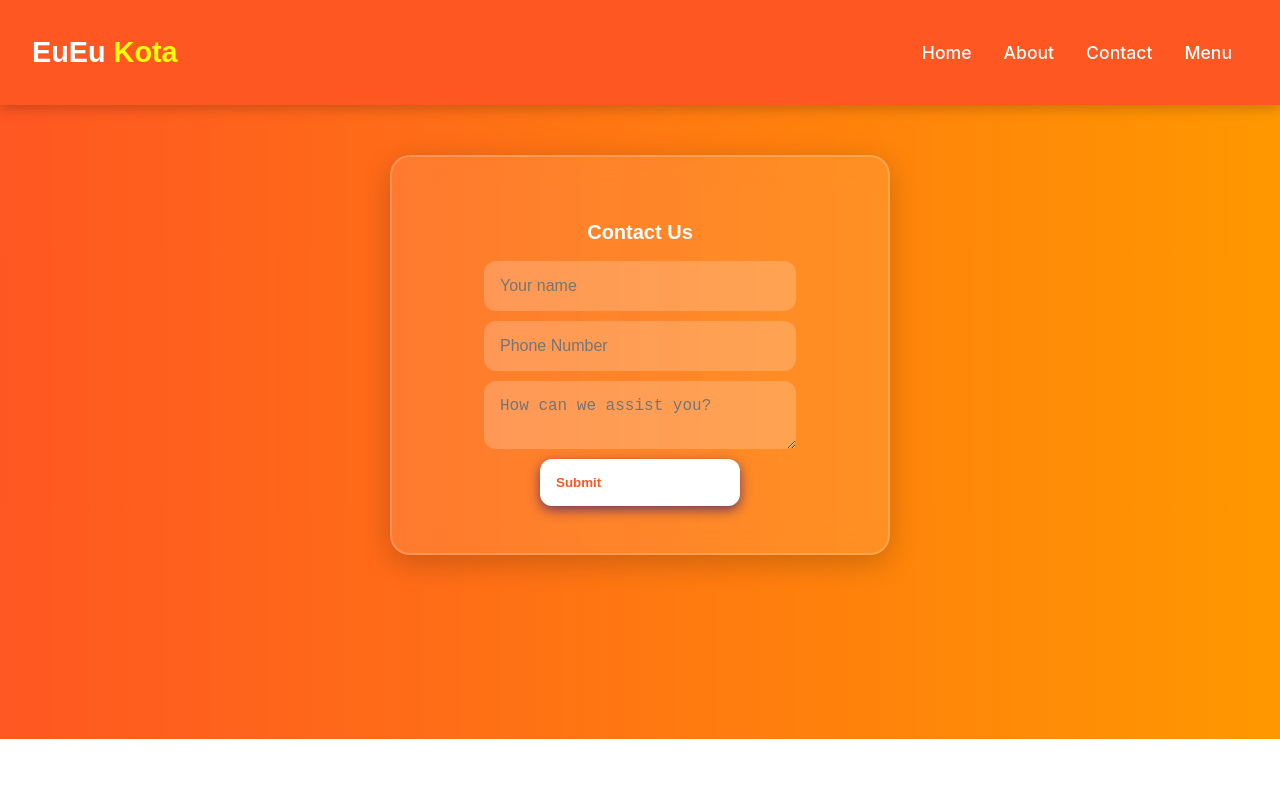
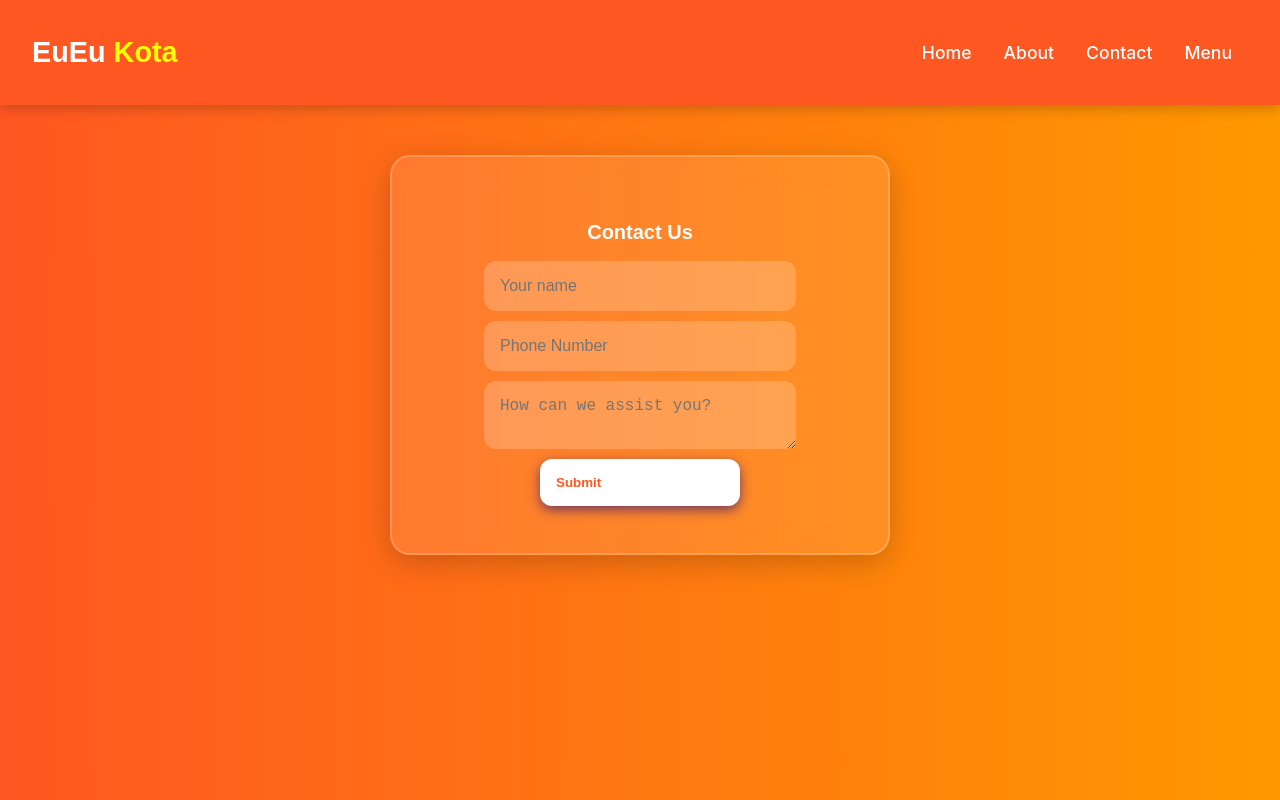
Before and after one commit to eureka03/eueuKota, a React (Create React App) app: page /Contact in a window 1280 px wide. Shown: the top 800 px of the page. Built offline with nearby package versions, Linux system fonts and the light colour scheme.

Commit message:
Changes made

```diff
--- a/src/Components/Contact.css
+++ b/src/Components/Contact.css
@@ -1,5 +1,5 @@
 .order-section{
-    min-height:73vh;
+    height:852px;
     display:flex;
     justify-content:center;
     background:linear-gradient(to right, #ff5722,#ff9800);
@@ -17,6 +17,8 @@
     box-shadow:0 8px 30px rgba(0,0,0,0.2);
     color:white;
     animation:fadeInUp 0.6s ease;
+    height:450px;
+
 }
 .order-form h2{
     font-size:2rem;
```
